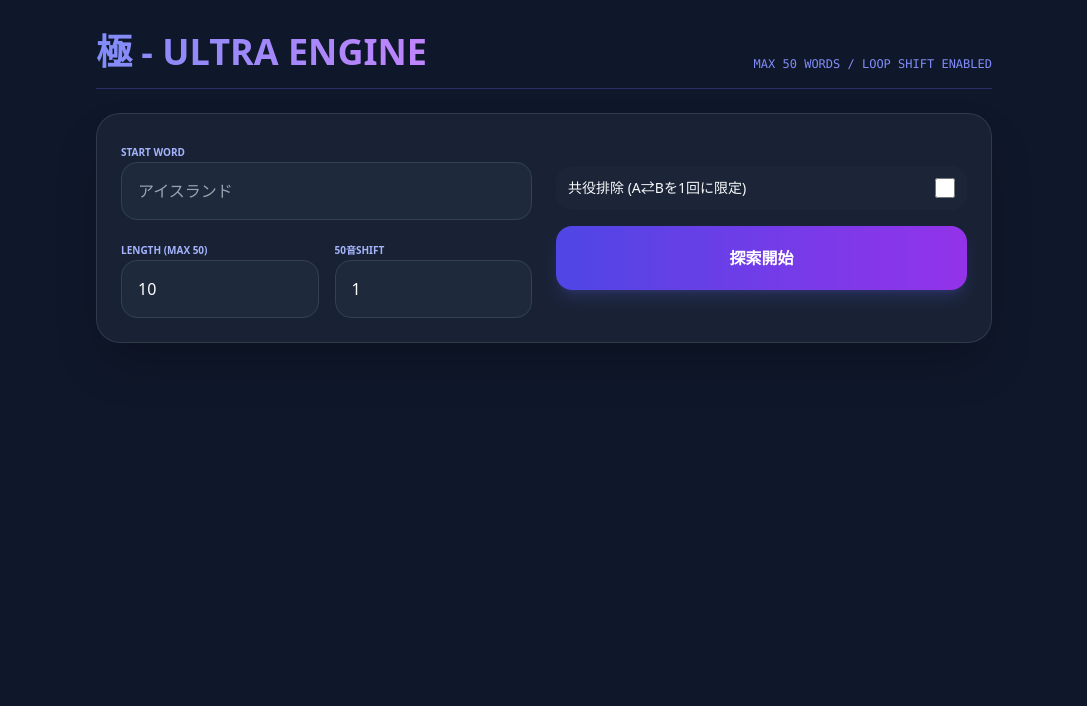
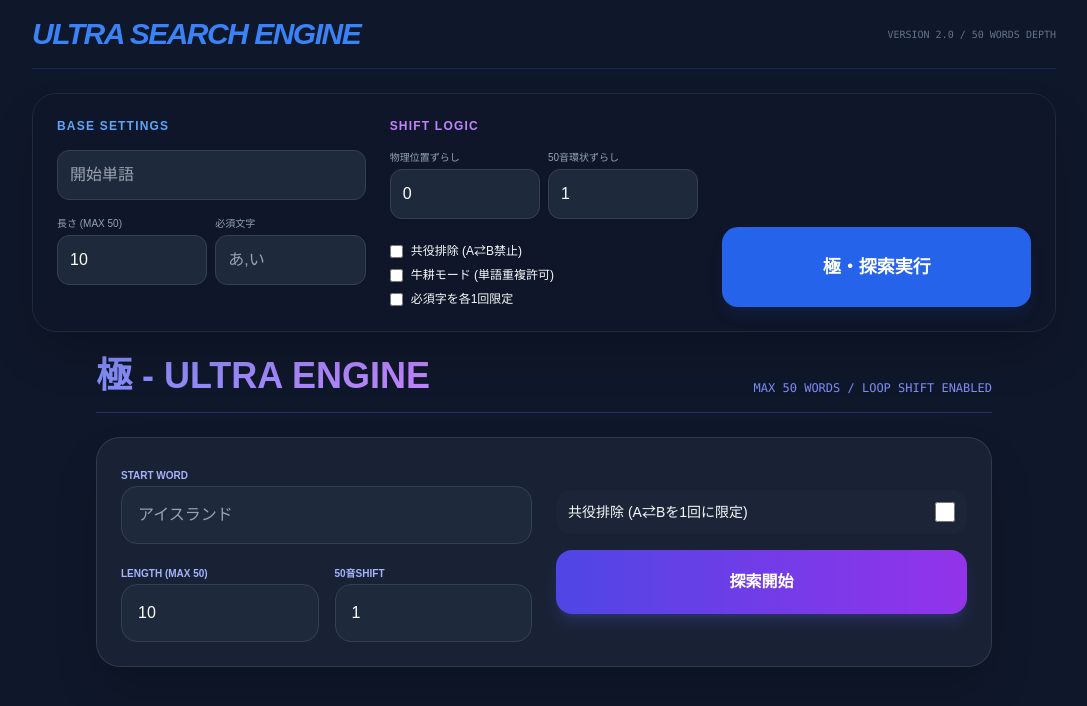
Before and after one commit to xjrstjrwvg-commits/pyongyang-, a Flask app: page / in a window 1280 px wide. Shown: the top 706 px of the page, without its empty margins (96-1183 px from the left). Run offline with Flask 3, Linux system fonts and the light colour scheme; some libraries are stand-ins or nearby versions.

Commit message:
index.html

```diff
--- a/templates/index.html
+++ b/templates/index.html
@@ -1,4 +1,109 @@
-<!DOCTYPE html>
+<!DOCTYPE html><!DOCTYPE html>
+<html lang="ja">
+<head>
+    <meta charset="UTF-8">
+    <title>しりとり探索【極 - ULTRA】</title>
+    <script src="https://cdn.tailwindcss.com"></script>
+    <style>
+        body { background: #020617; color: #e2e8f0; font-family: sans-serif; }
+        .panel { background: rgba(15, 23, 42, 0.8); border: 1px solid #1e293b; backdrop-filter: blur(8px); }
+        input, select { background: #0f172a !important; border: 1px solid #334155 !important; color: #fff !important; }
+        .scroll-custom::-webkit-scrollbar { height: 4px; }
+        .scroll-custom::-webkit-scrollbar-thumb { background: #3b82f6; border-radius: 10px; }
+    </style>
+</head>
+<body class="p-4">
+    <div class="max-w-5xl mx-auto space-y-6">
+        <header class="border-b border-blue-900/50 pb-4 flex justify-between items-center">
+            <h1 class="text-3xl font-black italic tracking-tighter text-blue-500">ULTRA SEARCH ENGINE</h1>
+            <div class="text-[10px] font-mono text-slate-500">VERSION 2.0 / 50 WORDS DEPTH</div>
+        </header>
+
+        <div class="panel p-6 rounded-3xl shadow-2xl grid grid-cols-1 md:grid-cols-3 gap-6">
+            <div class="space-y-4">
+                <h3 class="text-xs font-bold text-blue-400 uppercase tracking-widest">Base Settings</h3>
+                <input id="sw" placeholder="開始単語" class="w-full p-3 rounded-xl outline-none focus:ring-1 ring-blue-500">
+                <div class="grid grid-cols-2 gap-2">
+                    <div>
+                        <label class="text-[10px] text-slate-400 block mb-1">長さ (MAX 50)</label>
+                        <input type="number" id="ml" value="10" class="w-full p-3 rounded-xl outline-none">
+                    </div>
+                    <div>
+                        <label class="text-[10px] text-slate-400 block mb-1">必須文字</label>
+                        <input id="mc" placeholder="あ,い" class="w-full p-3 rounded-xl outline-none">
+                    </div>
+                </div>
+            </div>
+
+            <div class="space-y-4">
+                <h3 class="text-xs font-bold text-purple-400 uppercase tracking-widest">Shift Logic</h3>
+                <div class="grid grid-cols-2 gap-2">
+                    <div>
+                        <label class="text-[10px] text-slate-400 block mb-1">物理位置ずらし</label>
+                        <input type="number" id="ps" value="0" class="w-full p-3 rounded-xl outline-none">
+                    </div>
+                    <div>
+                        <label class="text-[10px] text-slate-400 block mb-1">50音環状ずらし</label>
+                        <input type="number" id="ks" value="1" class="w-full p-3 rounded-xl outline-none">
+                    </div>
+                </div>
+                <div class="flex flex-col gap-2 pt-2">
+                    <label class="flex items-center gap-2 text-xs cursor-pointer"><input type="checkbox" id="ec"> 共役排除 (A⇄B禁止)</label>
+                    <label class="flex items-center gap-2 text-xs cursor-pointer"><input type="checkbox" id="rt"> 牛耕モード (単語重複許可)</label>
+                    <label class="flex items-center gap-2 text-xs cursor-pointer"><input type="checkbox" id="lo"> 必須字を各1回限定</label>
+                </div>
+            </div>
+
+            <div class="flex flex-col justify-end">
+                <button onclick="run()" id="btn" class="h-20 bg-blue-600 hover:bg-blue-500 text-white font-black rounded-2xl shadow-lg shadow-blue-900/20 transition-all active:scale-95 text-lg">極・探索実行</button>
+            </div>
+        </div>
+
+        <div id="res" class="space-y-3"></div>
+    </div>
+
+    <script>
+        async function run(){
+            const btn=document.getElementById('btn');
+            const resDiv=document.getElementById('res');
+            btn.innerText="COMPUTING..."; btn.disabled=true;
+            resDiv.innerHTML="";
+
+            const r=await fetch('/search',{
+                method:'POST',
+                headers:{'Content-Type':'application/json'},
+                body:JSON.stringify({
+                    start_word:document.getElementById('sw').value,
+                    max_len:document.getElementById('ml').value,
+                    pos_shift:document.getElementById('ps').value,
+                    kana_shift:document.getElementById('ks').value,
+                    must_char:document.getElementById('mc').value,
+                    exclude_conjugates:document.getElementById('ec').checked,
+                    round_trip:document.getElementById('rt').checked,
+                    limit_one:document.getElementById('lo').checked,
+                    categories: ["country", "animal"]
+                })
+            });
+            const d=await r.json();
+            btn.innerText="極・探索実行"; btn.disabled=false;
+
+            if(d.count){
+                resDiv.innerHTML = d.routes.map((rt, i)=>`
+                    <div class="panel p-4 rounded-2xl border-l-4 border-blue-500 animate-in fade-in slide-in-from-bottom-2 duration-300">
+                        <div class="text-[9px] font-mono text-blue-400 mb-2">#${String(i+1).padStart(3,'0')} | ${rt.length} WORDS</div>
+                        <div class="scroll-custom overflow-x-auto pb-2 text-sm font-bold text-slate-200 whitespace-nowrap">
+                            ${rt.join(' <span class="text-blue-600 mx-1">→</span> ')}
+                        </div>
+                    </div>
+                `).join('');
+            } else {
+                resDiv.innerHTML = '<div class="text-center text-slate-600 py-20 font-black tracking-tighter">NO ROUTES FOUND</div>';
+            }
+        }
+    </script>
+</body>
+</html>
+
 <html lang="ja">
 <head>
     <meta charset="UTF-8">
```
